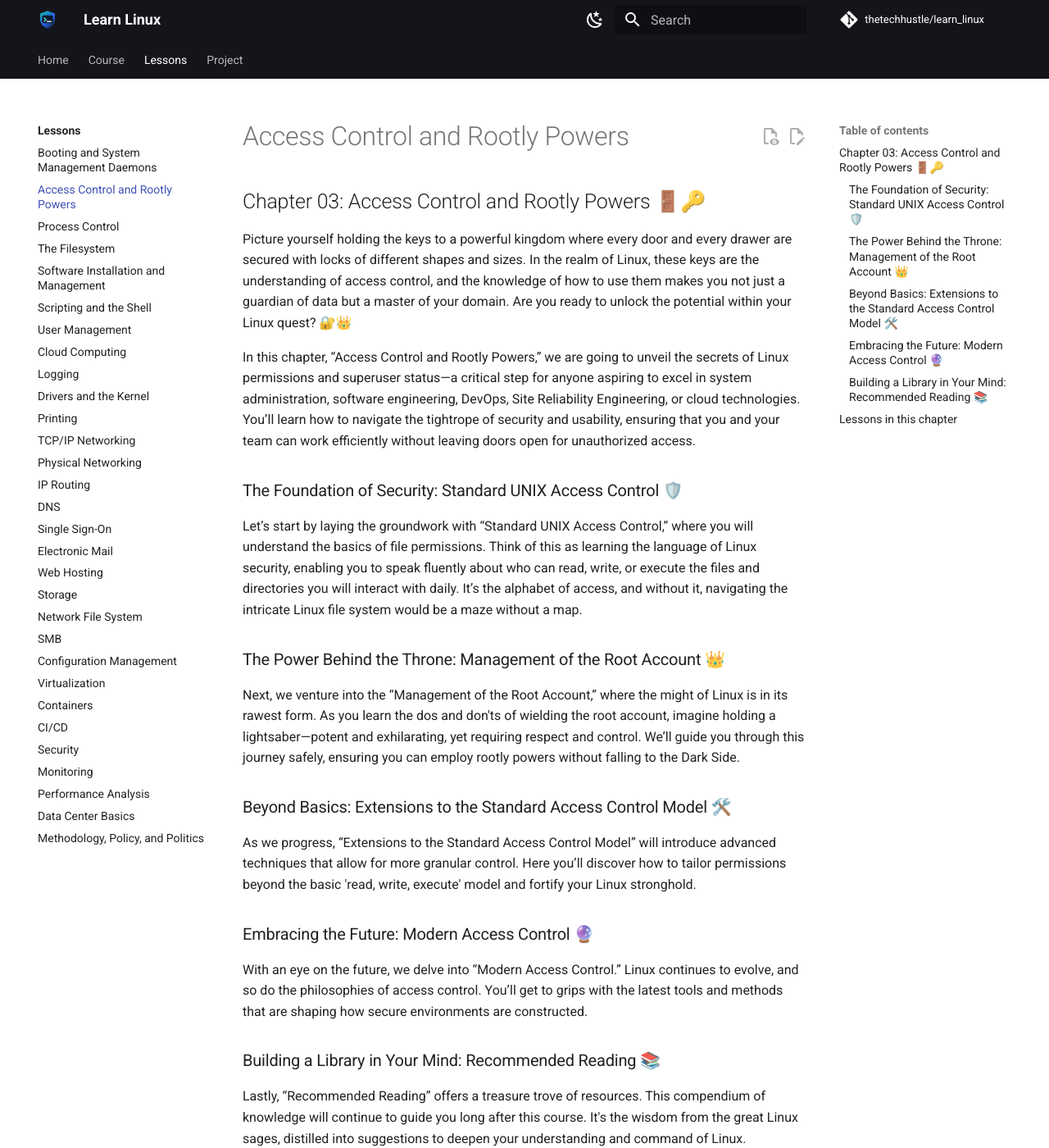
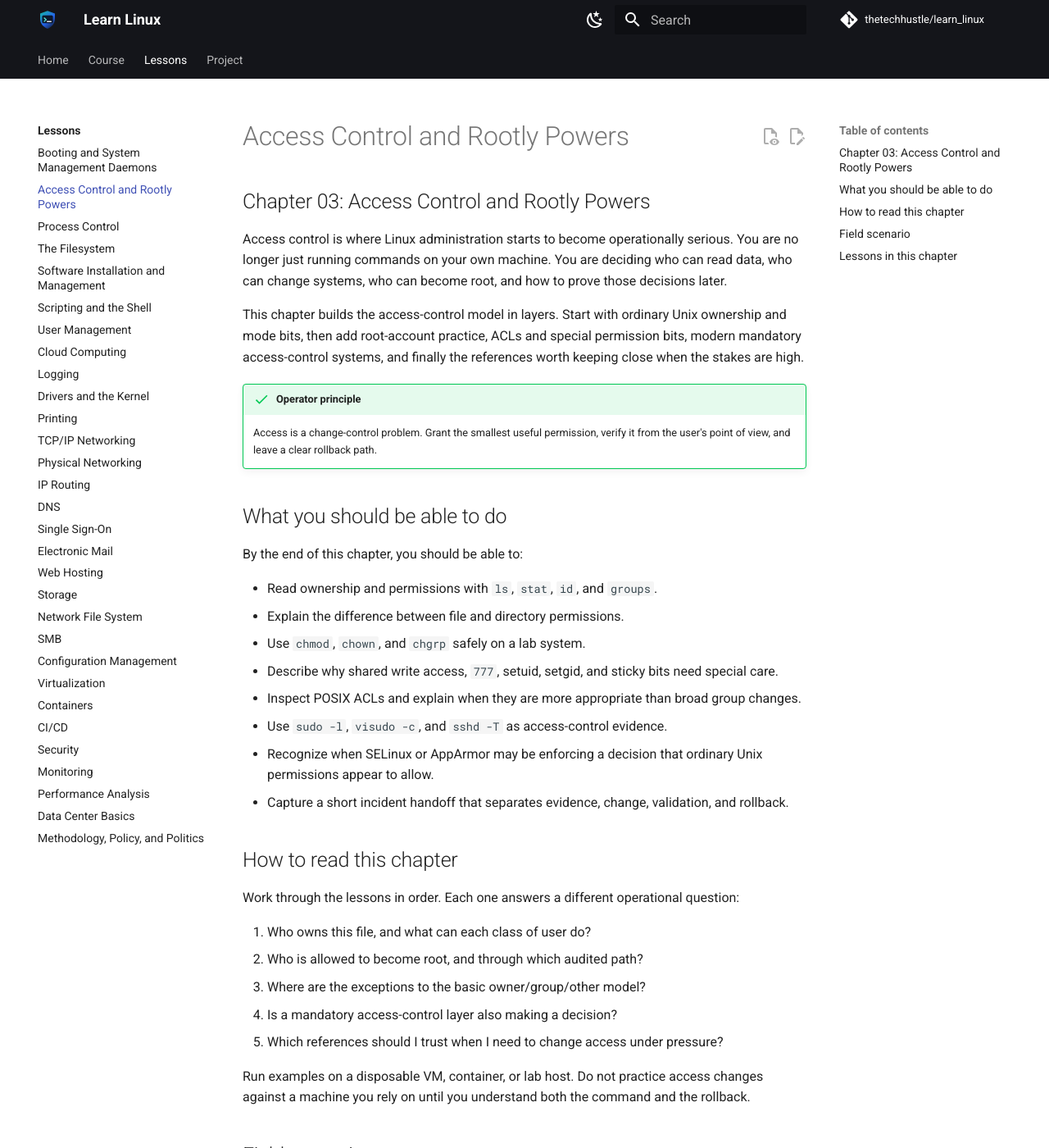
Before and after one commit to thetechhustle/learn_linux, an MkDocs documentation site: the page built from docs/lessons/03_access_control_and_rootly_powers/README.md, in a window 1280 px wide and 1400 px high. Shown: the whole window at 82% size. Built offline with MkDocs 1.6.1 and Material for MkDocs 9.7.7, drawn with Linux system fonts in a browser that asks for light colours; comment, search, counter and statistics services are not loaded; some of the changed text lies outside the part shown.

Commit message:
Improve Chapter 03 access-control overview (#20)
Co-authored-by: Jules Ai <jules@Juless-Air.ts.net lan>

```diff
--- a/docs/lessons/03_access_control_and_rootly_powers/README.md
+++ b/docs/lessons/03_access_control_and_rootly_powers/README.md
@@ -1,36 +1,74 @@
-## Chapter 03: Access Control and Rootly Powers 🚪🔑
+## Chapter 03: Access Control and Rootly Powers
 
-Picture yourself holding the keys to a powerful kingdom where every door and every drawer are secured with locks of different shapes and sizes. In the realm of Linux, these keys are the understanding of access control, and the knowledge of how to use them makes you not just a guardian of data but a master of your domain. Are you ready to unlock the potential within your Linux quest? 🔐👑
+Access control is where Linux administration starts to become operationally
+serious. You are no longer just running commands on your own machine. You are
+deciding who can read data, who can change systems, who can become root, and how
+to prove those decisions later.
 
-In this chapter, “Access Control and Rootly Powers,” we are going to unveil the secrets of Linux permissions and superuser status—a critical step for anyone aspiring to excel in system administration, software engineering, DevOps, Site Reliability Engineering, or cloud technologies. You’ll learn how to navigate the tightrope of security and usability, ensuring that you and your team can work efficiently without leaving doors open for unauthorized access.
+This chapter builds the access-control model in layers. Start with ordinary
+Unix ownership and mode bits, then add root-account practice, ACLs and special
+permission bits, modern mandatory access-control systems, and finally the
+references worth keeping close when the stakes are high.
 
-### The Foundation of Security: Standard UNIX Access Control 🛡️
-Let’s start by laying the groundwork with “Standard UNIX Access Control,” where you will understand the basics of file permissions. Think of this as learning the language of Linux security, enabling you to speak fluently about who can read, write, or execute the files and directories you will interact with daily. It’s the alphabet of access, and without it, navigating the intricate Linux file system would be a maze without a map.
+!!! success "Operator principle"
+    Access is a change-control problem. Grant the smallest useful permission,
+    verify it from the user's point of view, and leave a clear rollback path.
 
-### The Power Behind the Throne: Management of the Root Account 👑
-Next, we venture into the “Management of the Root Account,” where the might of Linux is in its rawest form. As you learn the dos and don'ts of wielding the root account, imagine holding a lightsaber—potent and exhilarating, yet requiring respect and control. We’ll guide you through this journey safely, ensuring you can employ rootly powers without falling to the Dark Side.
+## What you should be able to do
 
-### Beyond Basics: Extensions to the Standard Access Control Model 🛠️
-As we progress, “Extensions to the Standard Access Control Model” will introduce advanced techniques that allow for more granular control. Here you’ll discover how to tailor permissions beyond the basic 'read, write, execute' model and fortify your Linux stronghold.
+By the end of this chapter, you should be able to:
 
-### Embracing the Future: Modern Access Control 🔮
-With an eye on the future, we delve into “Modern Access Control.” Linux continues to evolve, and so do the philosophies of access control. You’ll get to grips with the latest tools and methods that are shaping how secure environments are constructed.
+- Read ownership and permissions with `ls`, `stat`, `id`, and `groups`.
+- Explain the difference between file and directory permissions.
+- Use `chmod`, `chown`, and `chgrp` safely on a lab system.
+- Describe why shared write access, `777`, setuid, setgid, and sticky bits
+  need special care.
+- Inspect POSIX ACLs and explain when they are more appropriate than broad
+  group changes.
+- Use `sudo -l`, `visudo -c`, and `sshd -T` as access-control evidence.
+- Recognize when SELinux or AppArmor may be enforcing a decision that ordinary
+  Unix permissions appear to allow.
+- Capture a short incident handoff that separates evidence, change, validation,
+  and rollback.
 
-### Building a Library in Your Mind: Recommended Reading 📚
-Lastly, “Recommended Reading” offers a treasure trove of resources. This compendium of knowledge will continue to guide you long after this course. It's the wisdom from the great Linux sages, distilled into suggestions to deepen your understanding and command of Linux.
+## How to read this chapter
 
-Remember, with great power comes great responsibility. As a beginner or mid-level admin, developer, or engineer, mastering these elements will set you apart, not just on the technical front but also as a responsible and insightful member of the tech community. Can I trust you to be the protector of your Linux realm?
+Work through the lessons in order. Each one answers a different operational
+question:
 
-Embark on this chapter with both excitement and readiness, for you are about to unlock powers and responsibilities that are integral to your ascension in the tech world. They say knowledge is power, and as you turn each page ahead, feel the power coursing through your fingertips. Let's begin this thrilling chapter and transform you into the Linux champion you’re destined to become! 🌟🔓🐧
+1. Who owns this file, and what can each class of user do?
+2. Who is allowed to become root, and through which audited path?
+3. Where are the exceptions to the basic owner/group/other model?
+4. Is a mandatory access-control layer also making a decision?
+5. Which references should I trust when I need to change access under pressure?
+
+Run examples on a disposable VM, container, or lab host. Do not practice access
+changes against a machine you rely on until you understand both the command and
+the rollback.
+
+## Field scenario
+
+A contractor needs temporary access to a shared project directory and limited
+restart rights for one service. The wrong answer is to make the contractor root
+or recursively open the directory to everyone. A better operator flow is:
+
+1. Identify the user, group, directory, service, and expiration date.
+2. Inspect the current state before changing anything.
+3. Prefer the narrowest model that fits: group membership, ACL, or a validated
+   `sudoers` rule.
+4. Test from the contractor's point of view.
+5. Record exactly what changed and how to remove it.
+
+That pattern is the backbone of the chapter.
 
 <!-- lesson-index:start -->
 
 ## Lessons in this chapter
 
-- [🔐 Understanding File Ownership and Permissions](03.1_standard_unix_access_control.md)
-- [03.2 Management of the Root Account 👑](03.2_management_of_the_root_account.md)
-- [03.3 Extensions to the Standard Access Control Model 🔧⛓️](03.3_extensions_to_the_standard_access_control_model.md)
-- [Modern Access Control 🔮](03.4_modern_access_control.md)
-- [03.5 Recommended Reading 📚](03.5_recommended_reading.md)
+- [Understanding File Ownership and Permissions](03.1_standard_unix_access_control.md)
+- [Management of the Root Account](03.2_management_of_the_root_account.md)
+- [Extensions to the Standard Access Control Model](03.3_extensions_to_the_standard_access_control_model.md)
+- [Modern Access Control](03.4_modern_access_control.md)
+- [Recommended Reading](03.5_recommended_reading.md)
 
 <!-- lesson-index:end -->
```
